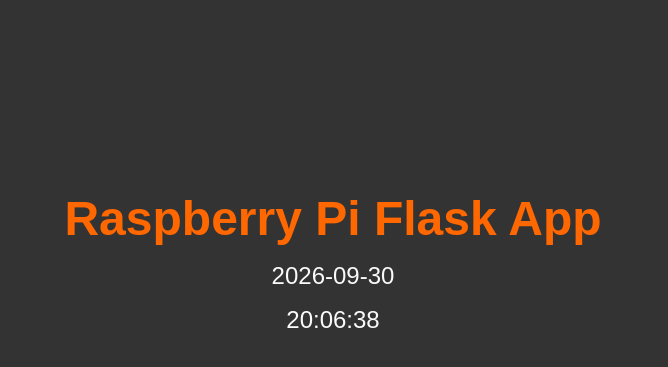
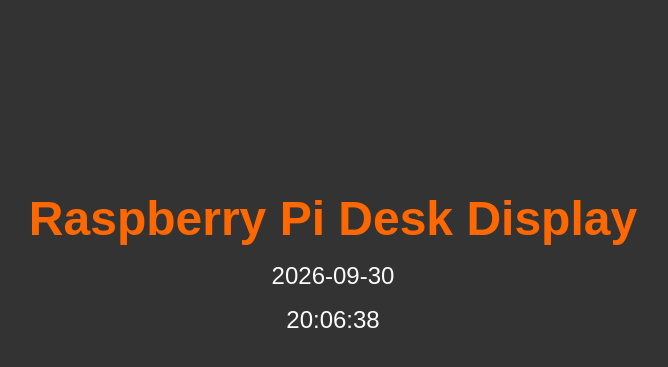
Before and after one commit to tmanatkin/raspberry-pi-desk-display, a Flask app: page / in a window 1280 px wide. Shown: the part 138-505 px from the top of the page, without its empty margins (307-975 px from the left). Run offline with Flask 3, Linux system fonts and the light colour scheme.

Commit message:
renamed repo. added better description in README

```diff
--- a/app/app.py
+++ b/app/app.py
@@ -20,7 +20,7 @@ def run_flask():
     app.run(debug=True, use_reloader=False)
 
 def create_webview():
-    window = webview.create_window('Raspberry Pi Flask App', 'http://127.0.0.1:5000', fullscreen=True)
+    window = webview.create_window('Raspberry Pi Desk Display', 'http://127.0.0.1:5000', fullscreen=True)
     webview.start()
 
 if __name__ == '__main__':
--- a/app/templates/home.html
+++ b/app/templates/home.html
@@ -2,13 +2,13 @@
 <html>
 
 <head>
-  <title>Raspberry Pi Flask App</title>
+  <title>Raspberry Pi Desk Display</title>
   <link rel="stylesheet" type="text/css" href="{{ url_for('static', filename='css/style.css') }}">
 </head>
 
 <body>
   <main>
-    <h1>Raspberry Pi Flask App</h1>
+    <h1>Raspberry Pi Desk Display</h1>
     <p>{{time.date}}</p>
     <p>{{time.timestamp}}</p>
   </main>
```
Also changed, not shown: README.md.
